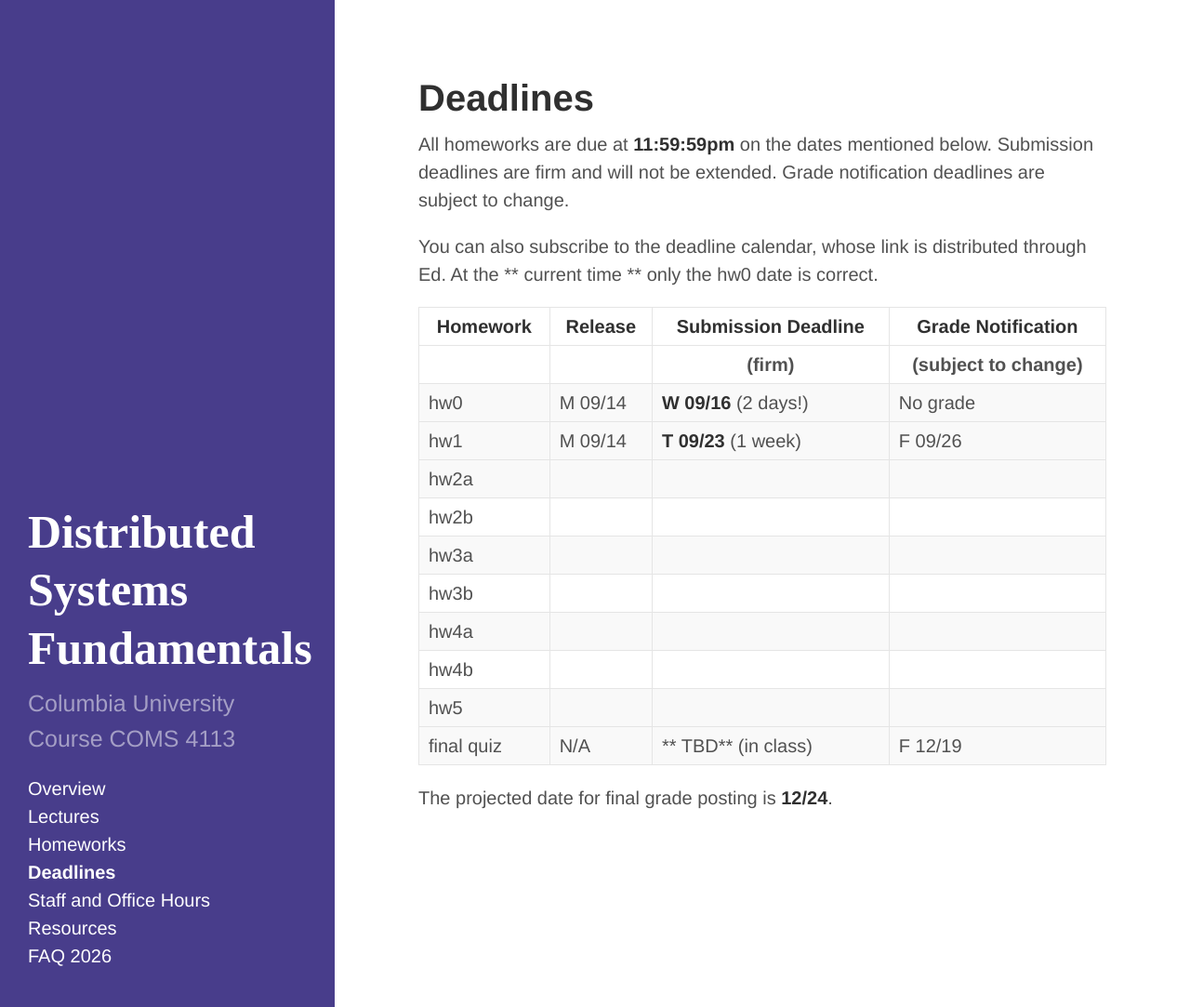
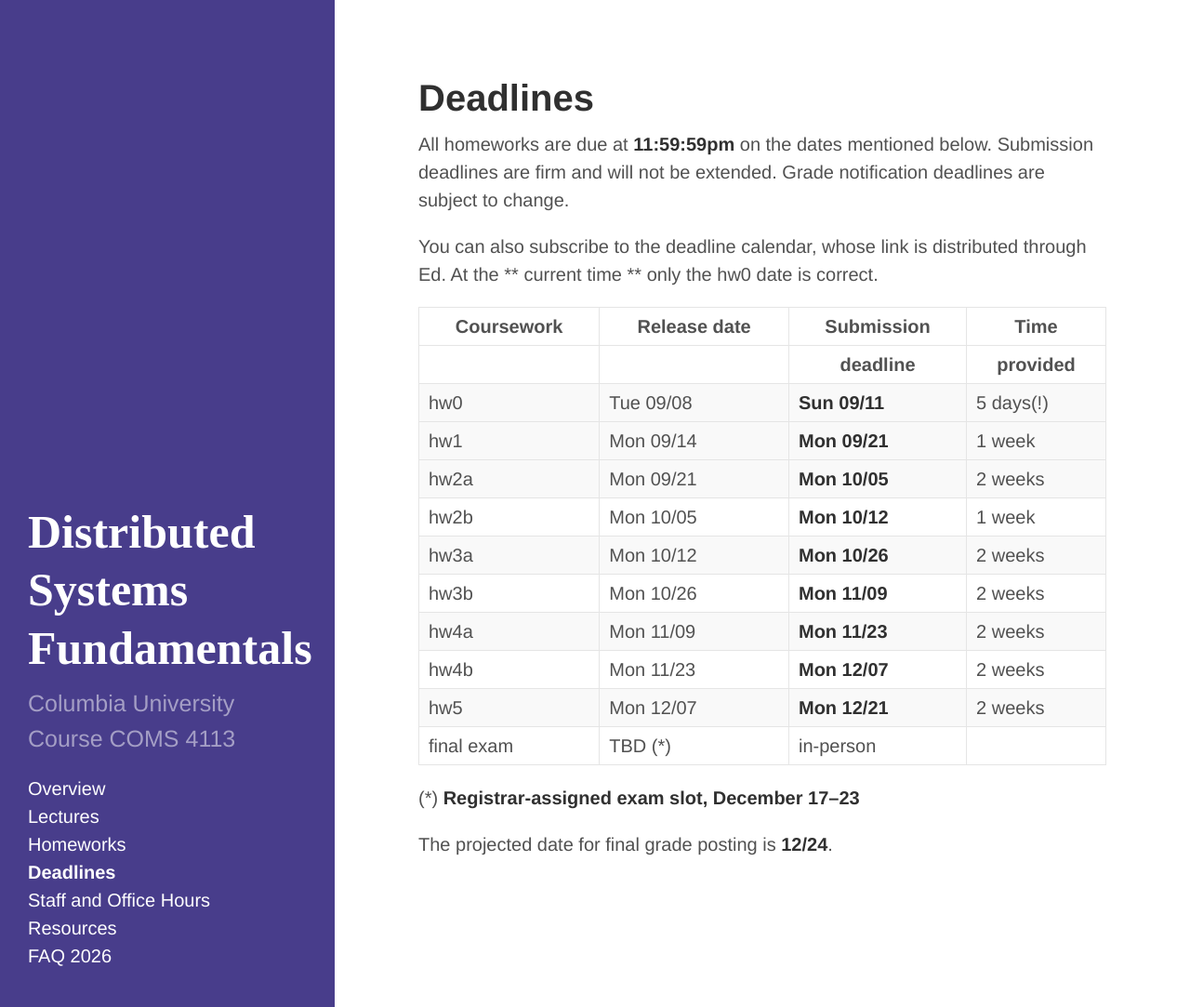
Before and after one commit to frankeh/cu-ds1-2026-fall, a Jekyll site: the page built from 03-deadlines.md, in a window 1280 px wide and 1083 px high. Shown: the whole window at 93% size. Built offline with Jekyll 4.4.1, drawn with Linux system fonts in a browser that asks for light colours.

Commit message:
update deadlines

```diff
--- a/03-deadlines.md
+++ b/03-deadlines.md
@@ -11,51 +11,26 @@ You can also subscribe to the deadline calendar, whose link is distributed throu
 At the ** current time ** only the hw0 date is correct.
 
 
+| Coursework | Release date |   Submission   |    Time   |
+|            |              |    deadline    |  provided |
+| ---------- | ------------ | -------------- | --------- |
+| hw0        |    Tue 09/08 |  **Sun 09/11** | 5 days(!) |
+| ---------- | ------------ | -------------- | --------- |
+| hw1        |    Mon 09/14 |  **Mon 09/21** |    1 week |
+| ---------- | ------------ | -------------- | --------- |
+| hw2a       |    Mon 09/21 |  **Mon 10/05** |   2 weeks |
+| hw2b       |    Mon 10/05 |  **Mon 10/12** |   1 week  |
+| ---------- | ------------ | -------------- | --------- |
+| hw3a       |    Mon 10/12 |  **Mon 10/26** |   2 weeks |
+| hw3b       |    Mon 10/26 |  **Mon 11/09** |   2 weeks |
+| ---------- | ------------ | -------------- | --------- |
+| hw4a       |    Mon 11/09 |  **Mon 11/23** |   2 weeks |
+| hw4b       |    Mon 11/23 |  **Mon 12/07** |   2 weeks |
+| ---------- | ------------ | -------------- | --------- |
+| hw5        |    Mon 12/07 |  **Mon 12/21** |   2 weeks |
+| final exam |     TBD (\*)  |   in-person    |           |
+| ---------- | ------------ | -------------- | --------- |
 
-| ------------------- | -------------- | ------------------------------ | ----------------------------- |
-| **Homework**        | **Release**    | **Submission Deadline**        | **Grade Notification**        |
-|                     |                | (firm)                         | (subject to change)           |
-| ------------------- | -------------- | ------------------------------ | ----------------------------- |
-|        hw0          |    M 09/14     |    **W 09/16** (2 days!)       |  No grade                     |
-| ------------------- | -------------- | ------------------------------ | ----------------------------- |
-|        hw1          |    M 09/14     |    **T 09/23** (1 week)        |  F 09/26                      |
-| ------------------- | -------------- | ------------------------------ | ----------------------------- |
-|        hw2a         |                |                                |                               |
-|        hw2b         |                |                                |                               |
-| ------------------- | -------------- | ------------------------------ | ----------------------------- |
-|        hw3a         |                |                                |                               |
-|        hw3b         |                |                                |                               |
-| ------------------- | -------------- | ------------------------------ | ----------------------------- |
-|        hw4a         |                |                                |                               |
-|        hw4b         |                |                                |                               |
-| ------------------- | -------------- | ------------------------------ | ----------------------------- |
-|        hw5          |
-| ------------------- | -------------- | ------------------------------ | ----------------------------- |
-|    final quiz       |    N/A         |    ** TBD**    (in class)      |  F 12/19                      |
-| ------------------- | -------------- | ------------------------------ | ----------------------------- |
-
-<!--
-| ------------------- | -------------- | ------------------------------ | ----------------------------- |
-| **Homework**        | **Release**    | **Submission Deadline**        | **Grade Notification**        |
-|                     |                | (firm)                         | (subject to change)           |
-| ------------------- | -------------- | ------------------------------ | ----------------------------- |
-|        hw0          |    M 09/14     |    **W 09/16** (2 days!)       |  No grade                     |
-| ------------------- | -------------- | ------------------------------ | ----------------------------- |
-|        hw1          |    W 09/16     |    **W 09/23** (1 week)        |  F 09/26                      |
-| ------------------- | -------------- | ------------------------------ | ----------------------------- |
-|        hw2a         |    W 09/23     |    **W 10/07** (2 weeks)       |  F 10/24                      |
-|        hw2b         |    W 10/07     |    **W 10/14** (1 week)        |  F 10/24                      |
-| ------------------- | -------------- | ------------------------------ | ----------------------------- |
-|        hw3a         |    W 10/14     |    **W 10/28** (2 weeks)       |  F 11/21                      |
-|        hw3b         |    W 10/28     |    **W 11/11** (2 weeks)       |  F 11/21                      |
-| ------------------- | -------------- | ------------------------------ | ----------------------------- |
-|        hw4a         |    W 11/11     |    **W 11/25** (2 weeks)       |  F 12/19                      |
-|        hw4b         |    W 11/25     |    **W 12/09** (2 weeks)       |  F 12/19                      |
-| ------------------- | -------------- | ------------------------------ | ----------------------------- |
-|        hw5          |    W 12/09     |    **W 12/23** (2 weeks)       |  F 12/19                      |
-| ------------------- | -------------- | ------------------------------ | ----------------------------- |
-|    final quiz       |    N/A         |    ** TBD**    (in class)      |  F 12/19                      |
-| ------------------- | -------------- | ------------------------------ | ----------------------------- |
--->
+(\*)  **Registrar-assigned exam slot, December 17–23**
 
 The projected date for final grade posting is **12/24**.
```
